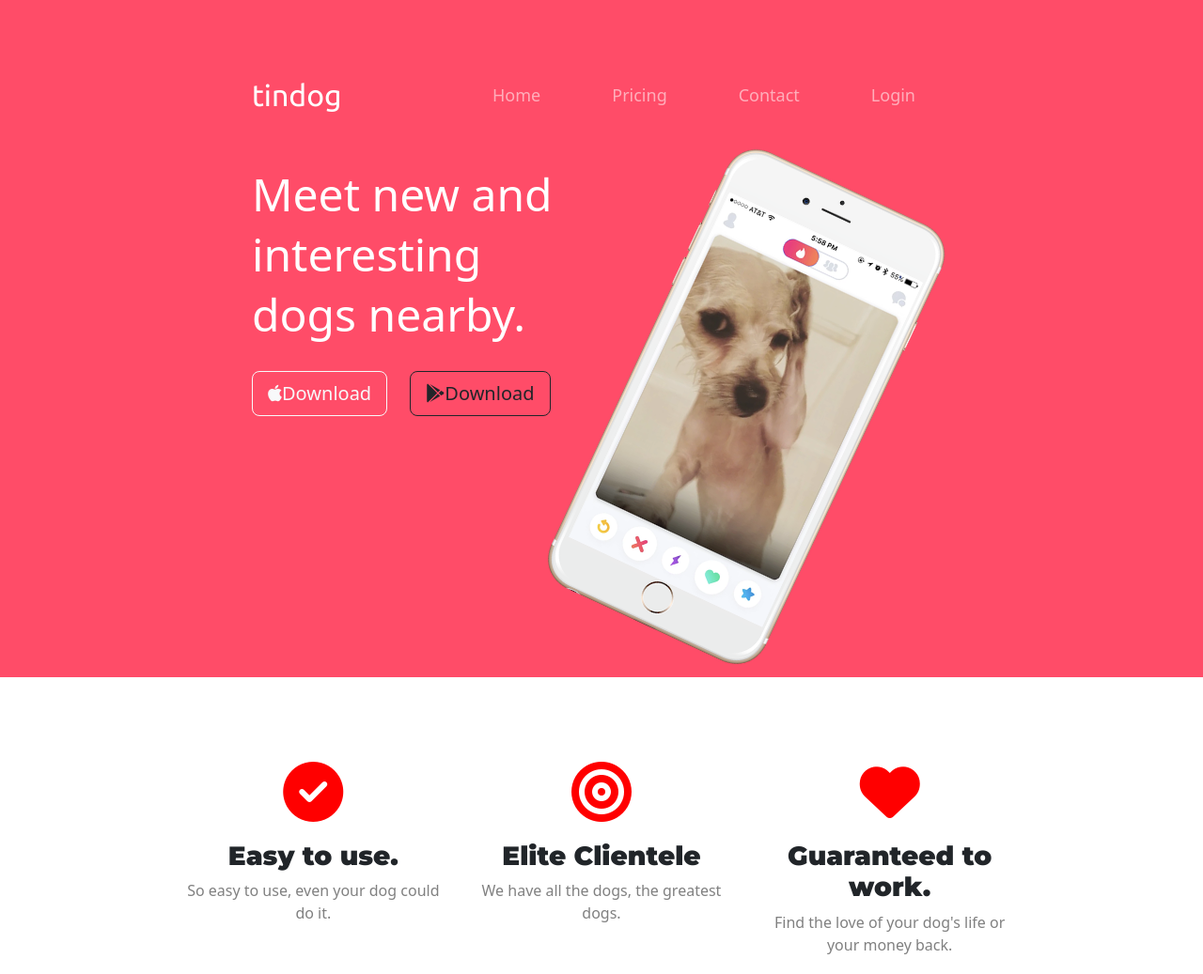
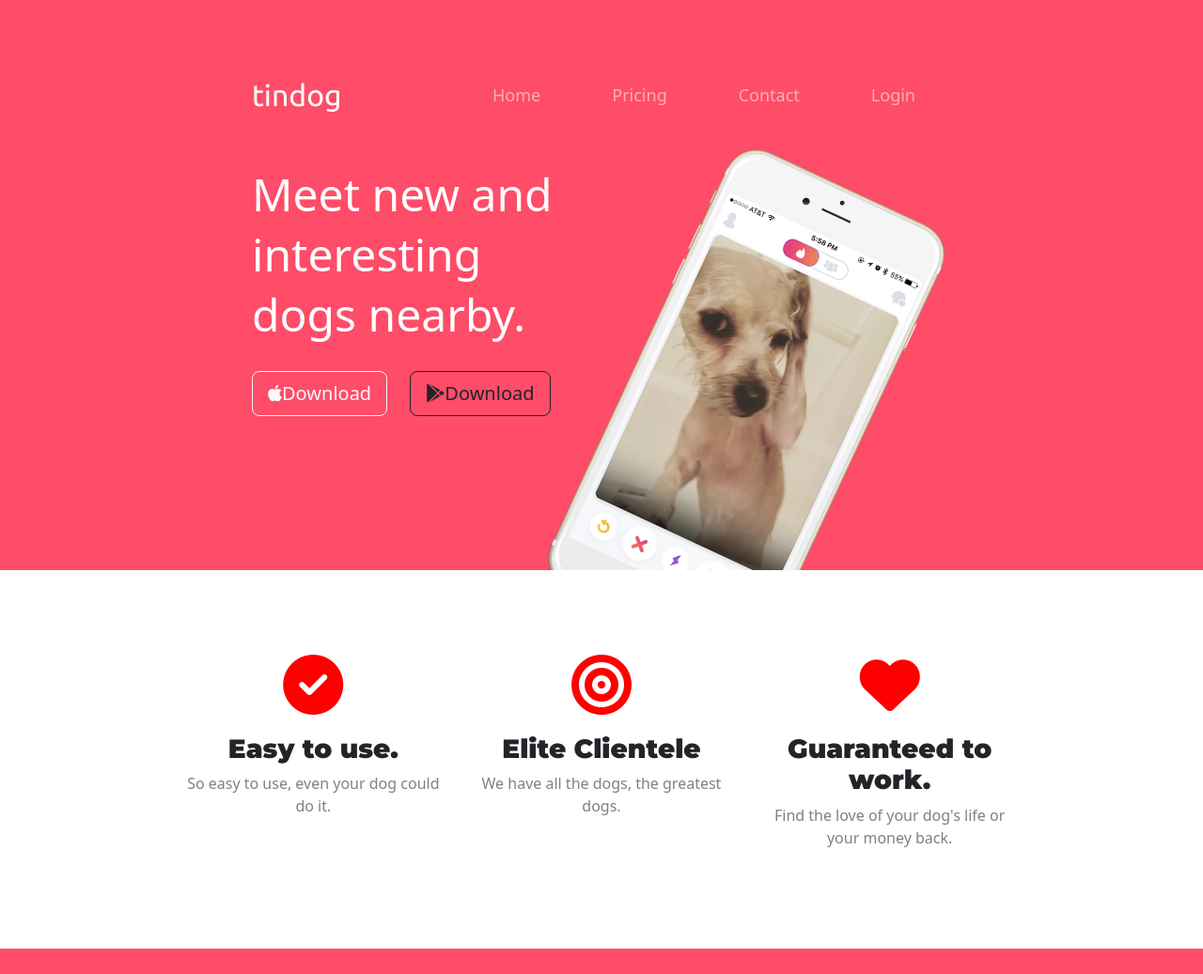
Before and after one commit to AlexCrew007/TInDog, a plain HTML site: page index.html in a window 1280 px wide. Shown: the top 1037 px of the page at 94% size. Drawn offline with nearby package versions, Linux system fonts and the light colour scheme.

Commit message:
Update styles.css

```diff
--- a/styles.css
+++ b/styles.css
@@ -1,7 +1,7 @@
 #title{
   background-color: #ff4c68;
   color: white;
-  padding:5% 20% 10%;
+  padding:5% 20%;
 }
 .nav-item{
   margin:  auto 30px;
@@ -87,7 +87,7 @@ h2{
   padding-left: 10px;
 }
 .container{
-  padding-bottom: 150px;
+  padding-bottom: 100px;
 }
 @media (max-width:1028px){
   .dog-img{
```
